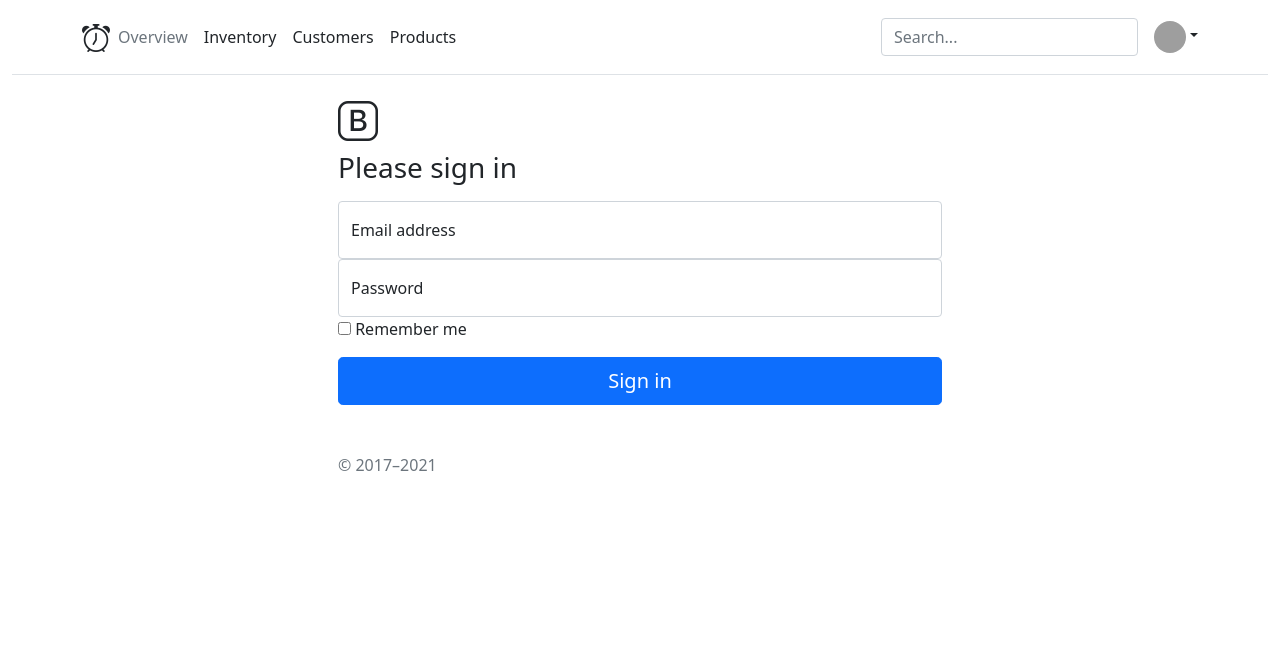
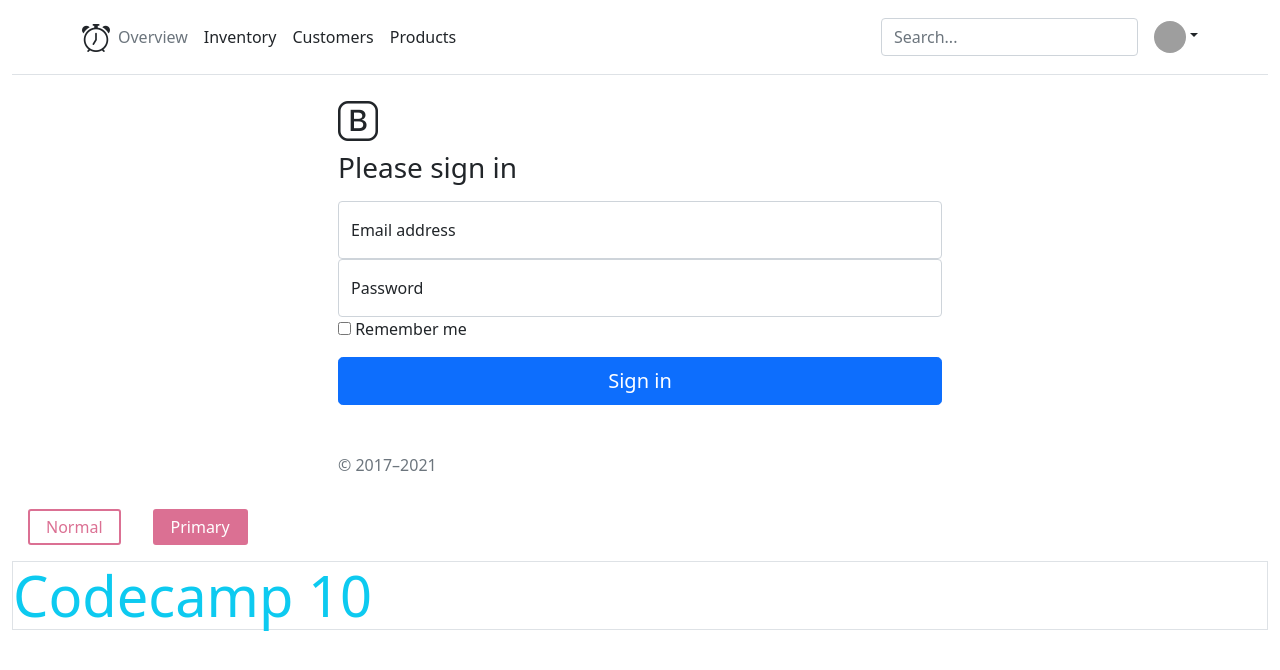
Before and after one commit to tratchapong/react-lab, a React (Create React App) app: page / in a window 1280 px wide. Shown: the top 670 px of the page. Built offline with nearby package versions, Linux system fonts and the light colour scheme; grey boxes are pictures that could not be loaded; the HTML template or start-up script is replaced by a standard one.

Commit message:
mix bs5 class with styled-component

```diff
--- a/package.json
+++ b/package.json
@@ -11,6 +11,7 @@
     "react": "^17.0.2",
     "react-dom": "^17.0.2",
     "react-scripts": "5.0.0",
+    "styled-components": "^5.3.3",
     "web-vitals": "^2.1.4"
   },
   "scripts": {
--- a/src/App.js
+++ b/src/App.js
@@ -1,5 +1,6 @@
 import './App.css';
 import Login from './Login';
+import MySytle from './MySytle';
 
 function App() {
   return (
@@ -38,6 +39,7 @@ function App() {
         </div>
       </header>
       <Login />
+      <MySytle />
     </div>
   );
 }
--- /dev/null
+++ b/src/MySytle.jsx
@@ -0,0 +1,45 @@
+// let try to use styled-components with BS5
+
+// https://stackoverflow.com/questions/63210614/how-to-use-default-bootstrap-class-with-styled-components
+
+// Ex.
+// const Heading = styled.h2.attrs(() => ({
+//   className: 'display-4',
+// }))`
+//   font-weight: bold,
+//   color: #968c8c,
+// `;
+
+// ----------------------------------
+
+import React from 'react';
+import styled from 'styled-components';
+
+function MySytle() {
+	const Heading = styled.h2.attrs(() => ({
+		className: 'display-4 border text-info',
+	}))`
+		font-weight: bold,
+		color: #968c8c,
+	`;
+
+	const Button = styled.button`
+  /* Adapt the colors based on primary prop */
+  background: ${props => props.primary ? "palevioletred" : "white"};
+  color: ${props => props.primary ? "white" : "palevioletred"};
+
+  font-size: 1em;
+  margin: 1em;
+  padding: 0.25em 1em;
+  border: 2px solid palevioletred;
+  border-radius: 3px;
+`;
+  return (
+  <div>
+		<Button>Normal</Button>
+		<Button primary>Primary</Button>
+		<Heading>Codecamp 10</Heading>
+  </div>);
+}
+
+export default MySytle;
```
Also changed, not shown: 1 other file (tests, documents, lock files or other folders).
